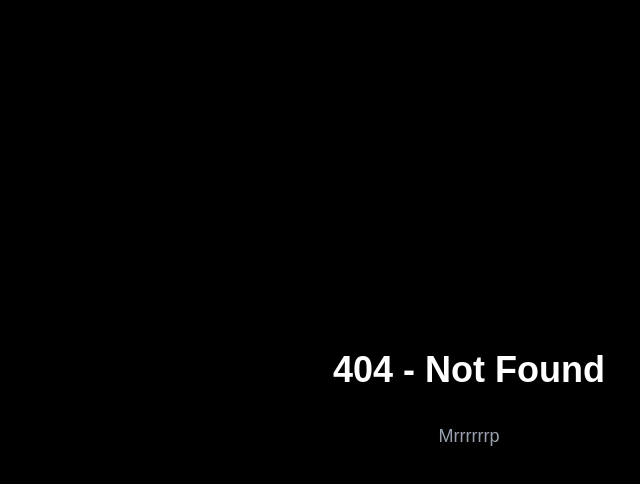
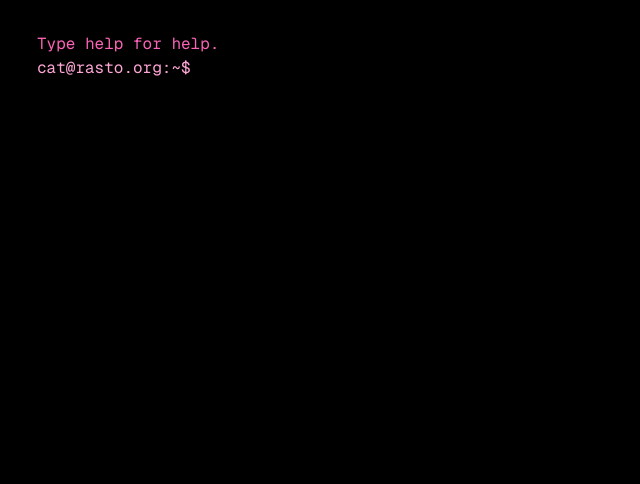
Before and after one commit to rastorasto/website, a Next.js app in the folder next-app/: page /terminal in a window 1280 px wide. Before the commit this address had no page. Shown: the top 484 px of the page, without its empty margins (171-811 px from the left). Built offline with nearby package versions, Linux system fonts and the light colour scheme.

Commit message:
Added terminal

```diff
--- a/next-app/src/app/page.tsx
+++ b/next-app/src/app/page.tsx
@@ -1,6 +1,7 @@
 'use client';
 
 import { useState } from 'react';
+import TerminalPanel from '@/components/TerminalPanel';
 
 function GithubIcon() {
   return (
@@ -36,10 +37,16 @@ export default function Home() {
   };
 
   return (
-    <div className="min-h-screen bg-black flex flex-col items-center justify-center gap-16">
-      <div className="text-4xl font-bold text-white">meow meow :3</div>
+    <div className="relative min-h-screen overflow-hidden bg-black px-4 py-6 text-white">
+      <div className="absolute inset-0 z-0">
+        <TerminalPanel />
+      </div>
 
-      <div className="relative flex flex-col items-center">
+      <div className="relative z-10 mx-auto flex min-h-screen max-w-6xl flex-col gap-10 lg:ml-auto lg:w-1/2 lg:items-center">
+        <div className="flex w-full flex-1 flex-col items-center gap-16">
+          <div className="text-4xl font-bold text-white">meow meow :3</div>
+
+          <div className="relative flex flex-col items-center">
         <div
           onMouseEnter={() => setIsHovering(true)}
           onMouseLeave={() => setIsHovering(false)}
@@ -90,6 +97,8 @@ export default function Home() {
             Email
           </a>
         </div>
+          </div>
+        </div>
       </div>
     </div>
   );
--- /dev/null
+++ b/next-app/src/app/terminal/page.tsx
@@ -0,0 +1,11 @@
+import TerminalPanel from '@/components/TerminalPanel';
+
+export default function Terminal() {
+  return (
+    <main className="min-h-screen bg-black p-4 font-mono text-pink-400">
+      <div className="mx-auto max-w-4xl">
+        <TerminalPanel />
+      </div>
+    </main>
+  );
+}
--- /dev/null
+++ b/next-app/src/components/TerminalPanel.tsx
@@ -0,0 +1,128 @@
+'use client';
+
+import { type SyntheticEvent, useEffect, useRef, useState } from 'react';
+
+const PROMPT = 'cat@rasto.org:~$';
+
+const COMMANDS: Record<string, string[]> = {
+    help: ['Available commands:', 'help', 'about', 'clear', 'ls', 'pwd', 'whoami'],
+    about: ['meow terminal'],
+    ls: ['meow', 'grrr', 'wuff.txt'],
+    pwd: ['/home/cat'],
+    whoami: ['user'],
+    matrix: ['coming soon...'],
+    cat: ['Usage: cat [file]'],
+    neofetch: [
+      `                           ╱|、
+         meeeow           (˚ˎ 。7
+                          |、˜〵
+                          じしˍ,)ノ`,
+    ],
+};
+
+type Line = {
+  type: 'prompt' | 'output';
+  text: string;
+};
+
+export default function TerminalPanel() {
+  const [value, setValue] = useState('');
+  const [lines, setLines] = useState<Line[]>([{ type: 'output', text: 'Type help for help.' }]);
+  const inputRef = useRef<HTMLInputElement>(null);
+
+  useEffect(() => {
+    inputRef.current?.focus();
+  }, []);
+
+  const runCommand = (command: string) => {
+    const normalized = command.trim().toLowerCase();
+
+    if (!normalized) {
+      return;
+    }
+
+    if (normalized.startsWith('cat ')) {
+      const target = normalized.slice(4).trim();
+
+      if (target === 'wuff.txt') {
+        let content = '';
+
+        for(let i = 0; i < 10; i++) {
+            content += 'wuff ';
+            if(i % 5 === 0) content += '\n';
+        }
+        content += '\n~ from #$(_=. :3';
+
+        setLines((current) => [...current, { type: 'output', text: content }]);
+        return;
+      }
+
+      setLines((current) => [...current, { type: 'output', text: `cat: ${target}: No such file` }]);
+      return;
+    }
+
+    if (normalized === 'clear') {
+      setLines([]);
+      return;
+    }
+
+    const response = COMMANDS[normalized];
+
+    if (response) {
+      setLines((current) => [...current, ...response.map((text) => ({ type: 'output' as const, text }))]);
+      return;
+    }
+
+    setLines((current) => [
+      ...current,
+      { type: 'output', text: `Command not found: ${normalized}` },
+      { type: 'output', text: 'Type help for help.' },
+    ]);
+  };
+
+  const handleSubmit = (event: SyntheticEvent<HTMLFormElement>) => {
+    event.preventDefault();
+
+    const command = value;
+
+    setLines((current) => [...current, { type: 'prompt', text: command }]);
+    setValue('');
+    runCommand(command);
+  };
+
+  return (
+    <div className="flex flex-col bg-black/90 p-4 font-mono">
+      <div className="overflow-y-auto whitespace-pre-wrap text-pink-400">
+        {lines.map((line, index) => (
+          <div key={index}>
+            {line.type === 'prompt' ? (
+              <div className="flex items-center gap-2">
+                <span className="shrink-0 text-pink-300">{PROMPT}</span>
+                <span className="text-pink-400">{line.text}</span>
+              </div>
+            ) : (
+              line.text
+            )}
+          </div>
+        ))}
+      </div>
+
+      <form onSubmit={handleSubmit} className="flex items-center gap-2">
+        <span
+          className="cursor-text text-pink-300"
+          onClick={() => inputRef.current?.focus()}
+        >
+          {PROMPT}
+        </span>
+        <input
+          ref={inputRef}
+          value={value}
+          onChange={(event) => setValue(event.target.value)}
+          className="flex-1 border-0 bg-transparent text-pink-400 caret-pink-400 outline-none placeholder:text-pink-700"
+          autoComplete="off"
+          spellCheck={false}
+        />
+      </form>
+    </div>
+  );
+}
```
